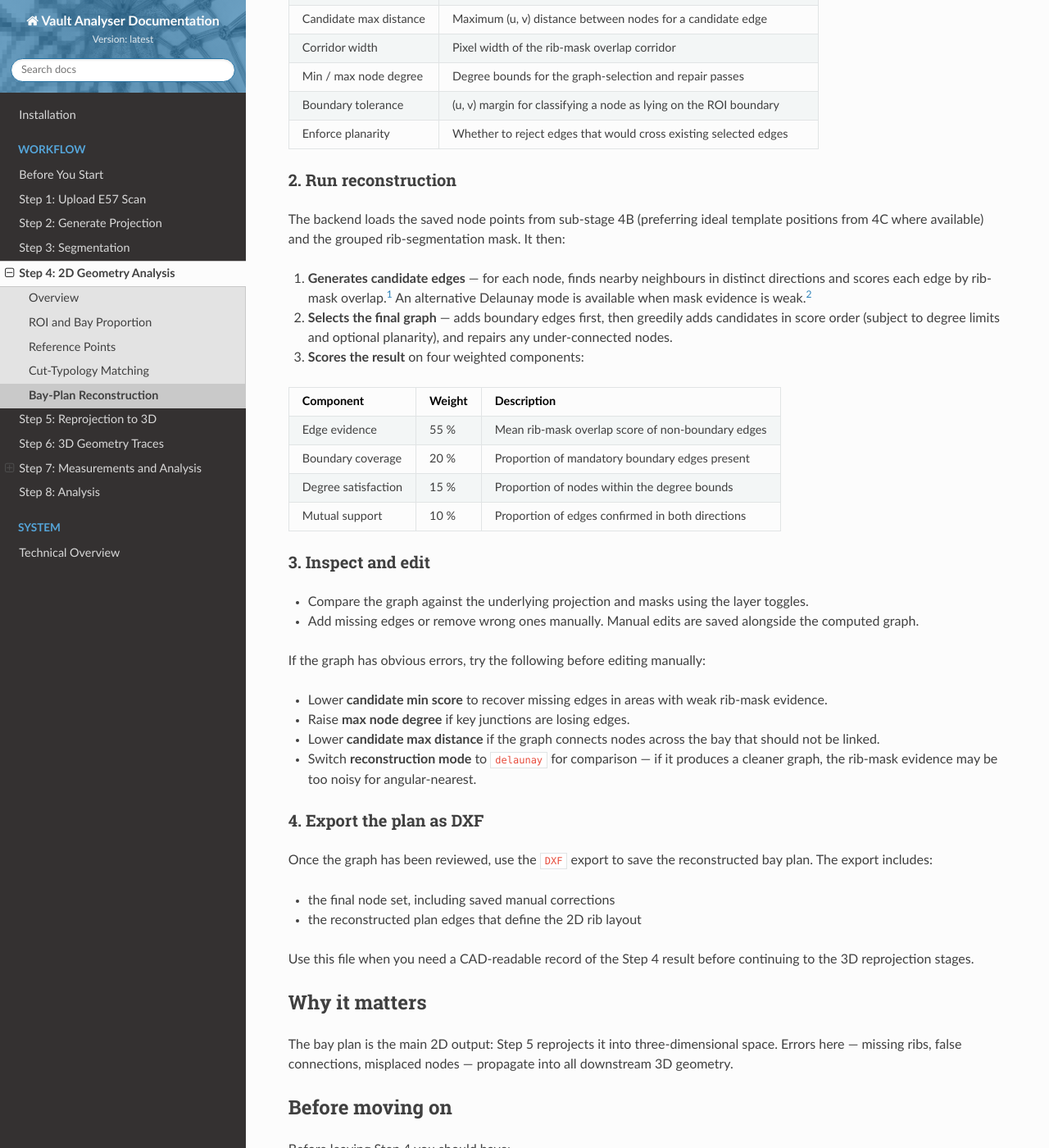
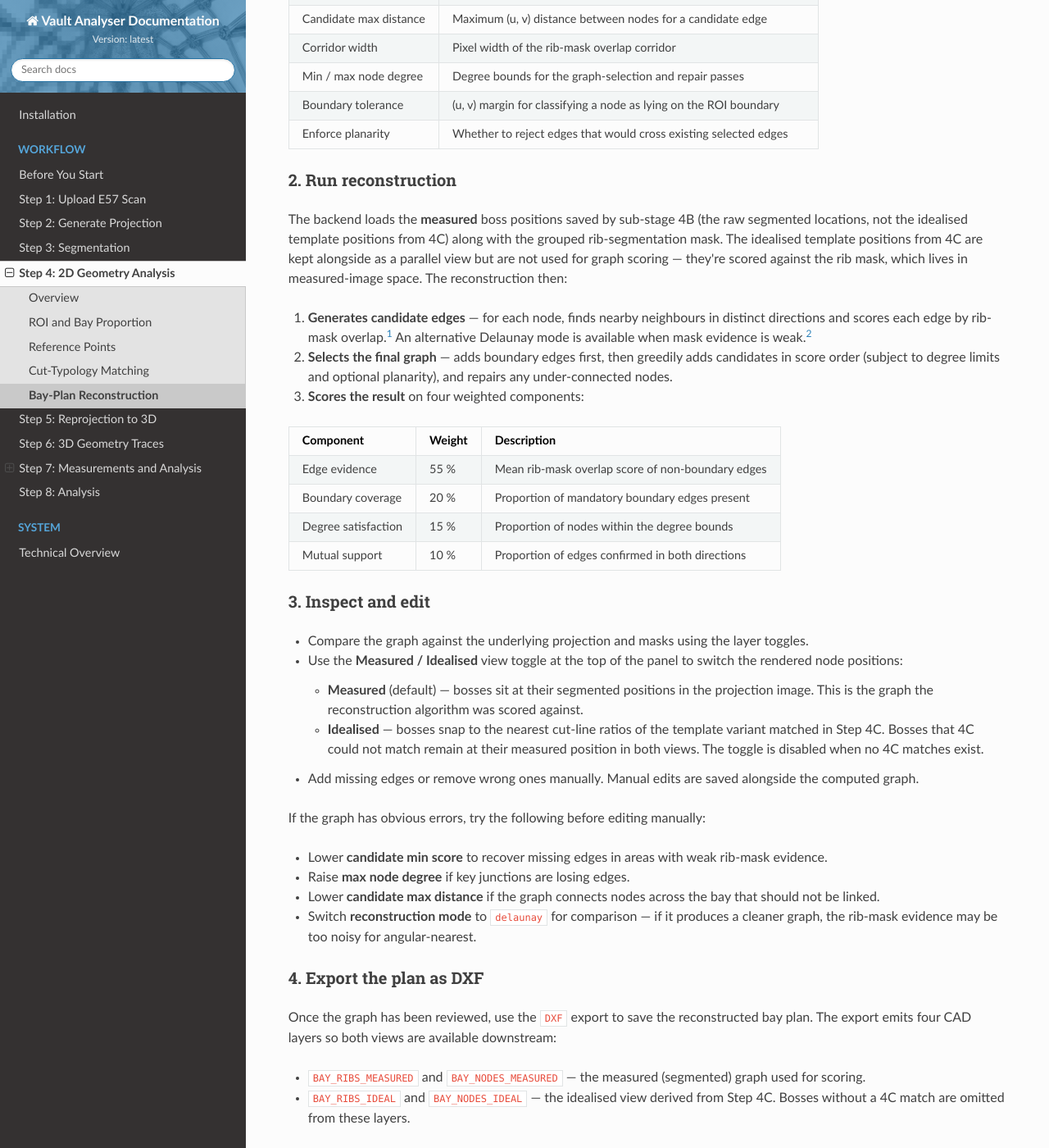
Before and after one commit to DavidJBoardman/ai-vault-dashboard, an MkDocs documentation site: the page built from docs/workflow/step-4/bay-plan-reconstruction.md, in a window 1280 px wide and 1400 px high, scrolled down 1149 px. Shown: the whole window at 82% size. Built offline with MkDocs 1.6.1, drawn with Linux system fonts in a browser that asks for light colours; nearby versions of some CDN libraries; some of the changed text lies outside the part shown.

Commit message:
docs(step4d): document measured vs idealised view; mark GEO-03 fixed

```diff
--- a/docs/workflow/step-4/bay-plan-reconstruction.md
+++ b/docs/workflow/step-4/bay-plan-reconstruction.md
@@ -25,7 +25,7 @@ Start with the default settings. Tune the advanced parameters below only if the
 
 ### 2. Run reconstruction
 
-The backend loads the saved node points from sub-stage 4B (preferring ideal template positions from 4C where available) and the grouped rib-segmentation mask. It then:
+The backend loads the **measured** boss positions saved by sub-stage 4B (the raw segmented locations, not the idealised template positions from 4C) along with the grouped rib-segmentation mask. The idealised template positions from 4C are kept alongside as a parallel view but are not used for graph scoring — they're scored against the rib mask, which lives in measured-image space. The reconstruction then:
 
 1. **Generates candidate edges** — for each node, finds nearby neighbours in distinct directions and scores each edge by rib-mask overlap.[^1] An alternative Delaunay mode is available when mask evidence is weak.[^2]
 2. **Selects the final graph** — adds boundary edges first, then greedily adds candidates in score order (subject to degree limits and optional planarity), and repairs any under-connected nodes.
@@ -41,6 +41,9 @@ The backend loads the saved node points from sub-stage 4B (preferring ideal temp
 ### 3. Inspect and edit
 
 - Compare the graph against the underlying projection and masks using the layer toggles.
+- Use the **Measured / Idealised** view toggle at the top of the panel to switch the rendered node positions:
+    - **Measured** (default) — bosses sit at their segmented positions in the projection image. This is the graph the reconstruction algorithm was scored against.
+    - **Idealised** — bosses snap to the nearest cut-line ratios of the template variant matched in Step 4C. Bosses that 4C could not match remain at their measured position in both views. The toggle is disabled when no 4C matches exist.
 - Add missing edges or remove wrong ones manually. Manual edits are saved alongside the computed graph.
 
 If the graph has obvious errors, try the following before editing manually:
@@ -52,10 +55,12 @@ If the graph has obvious errors, try the following before editing manually:
 
 ### 4. Export the plan as DXF
 
-Once the graph has been reviewed, use the `DXF` export to save the reconstructed bay plan. The export includes:
+Once the graph has been reviewed, use the `DXF` export to save the reconstructed bay plan. The export emits four CAD layers so both views are available downstream:
 
-- the final node set, including saved manual corrections
-- the reconstructed plan edges that define the 2D rib layout
+- `BAY_RIBS_MEASURED` and `BAY_NODES_MEASURED` — the measured (segmented) graph used for scoring.
+- `BAY_RIBS_IDEAL` and `BAY_NODES_IDEAL` — the idealised view derived from Step 4C. Bosses without a 4C match are omitted from these layers.
+
+The final node set (including saved manual corrections) and the reconstructed plan edges that define the 2D rib layout are written into both layer groups.
 
 Use this file when you need a CAD-readable record of the Step 4 result before continuing to the 3D reprojection stages.
 
```
Also changed, not shown: zdocs/vault_app_feedback_log.md (+3 -3 lines).
